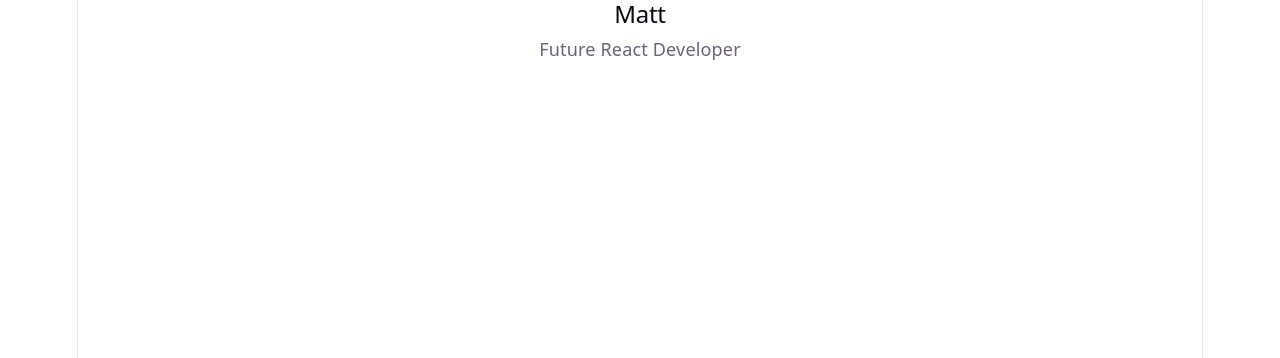
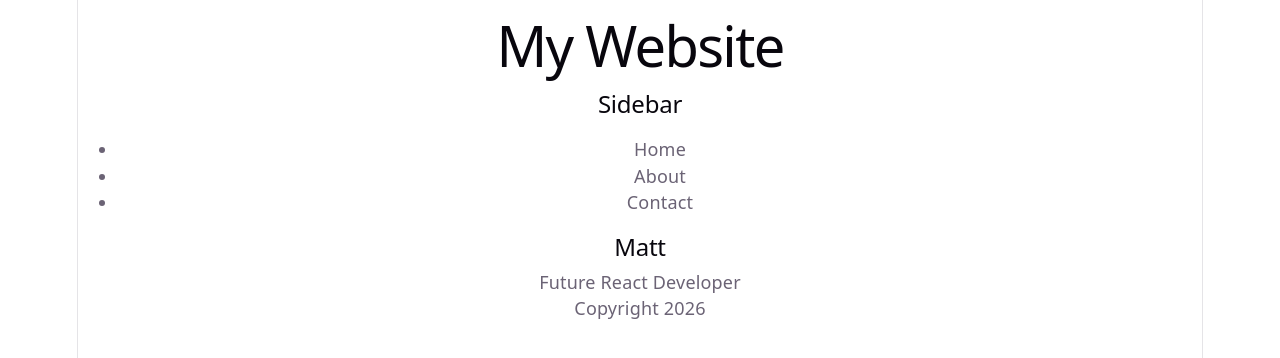
Before and after one commit to MM-MatthewSoriano/React-javascript, a React (Vite) app in the folder react-lessons/: page / in a window 1280 px wide. Shown: the top 358 px of the page. Built offline with nearby package versions, Linux system fonts and the light colour scheme.

Commit message:
chore: react lesson 13

```diff
--- a/react-lessons/src/App.jsx
+++ b/react-lessons/src/App.jsx
@@ -2,8 +2,11 @@
 import reactLogo from './assets/react.svg'
 import viteLogo from './assets/vite.svg'
 import heroImg from './assets/hero.png'
-import Profile from './components/Profile.jsx'
+import MainContent from './components/MainContent.jsx'
 import Header from './components/Header.jsx'
+import Footer from './components/Footer.jsx'
+import Button from './components/Button.jsx'
+import Sidebar from './components/Sidebar.jsx'
 import './App.css'
 
 function App() {
@@ -13,29 +16,30 @@
   const city = "Pasay";
 
   return (
-    // exc 1
-    // <h1>Hello React</h1>
+    <div>
+      {/* exc 1 */}
+      {/* Create a header component render in app */}
+      <Header />
 
-    // exc 2
-    // <h1>Hello {name}</h1>
-
-    <>
-      {/* exc 3 */}
-      {/* <h1>My Favorite Language</h1>
-      <ul>
-        <li>Javascript</li>
-        <li>React</li>
-        <li>Python</li>
-      </ul> */}
-
-      {/* exc 4
-      <h1>Age: {age}</h1>
-      <h1>City: {city}</h1>
+      {/* Create a sidebar component render in app */}
+      {/* exc 4 */}
+      <Sidebar />
 
       {/* exc 5 */}
-      <Profile />
+      {/* Create a maincontent component render in app, it must only render from profile */}
+      <MainContent />
 
-    </>
+      {/* exc 2 */}
+      {/* Create a footer component render in app */}
+      <Footer />
+
+      {/* exc 3 */}
+      {/* Create a button component render in app */}
+      {/* <Button />
+      <Button /> */}
+
+
+    </div>
   );
 }
 
--- /dev/null
+++ b/react-lessons/src/components/Button.jsx
@@ -0,0 +1,9 @@
+function Button() {
+    return (
+        <div>
+            <button>Click Me</button>
+        </div>
+    );
+}
+
+export default Button;
--- /dev/null
+++ b/react-lessons/src/components/Footer.jsx
@@ -0,0 +1,11 @@
+function Footer() {
+    return (
+        <div>
+            <footer>
+                <p>Copyright 2026</p>
+            </footer>
+        </div>
+    );
+}
+
+export default Footer;
--- /dev/null
+++ b/react-lessons/src/components/MainContent.jsx
@@ -0,0 +1,13 @@
+import Profile from "./MainContent/Profile";
+
+function MainContent() {
+    return (
+        <div>
+            <main>
+                <Profile />
+            </main>
+        </div>
+    );
+}
+
+export default MainContent;
--- /dev/null
+++ b/react-lessons/src/components/Sidebar.jsx
@@ -0,0 +1,16 @@
+function Sidebar() {
+    return (
+        <div>
+            <aside>
+                <h2>Sidebar</h2>
+                <ul>
+                    <li>Home</li>
+                    <li>About</li>
+                    <li>Contact</li>
+                </ul>
+            </aside>
+        </div>
+    );
+}
+
+export default Sidebar;
```
Also changed, not shown: react-lessons/src/components/MainContent/Profile.jsx (renamed from react-lessons/src/components/Profile.jsx), 1 other file (tests, documents, lock files or other folders).
